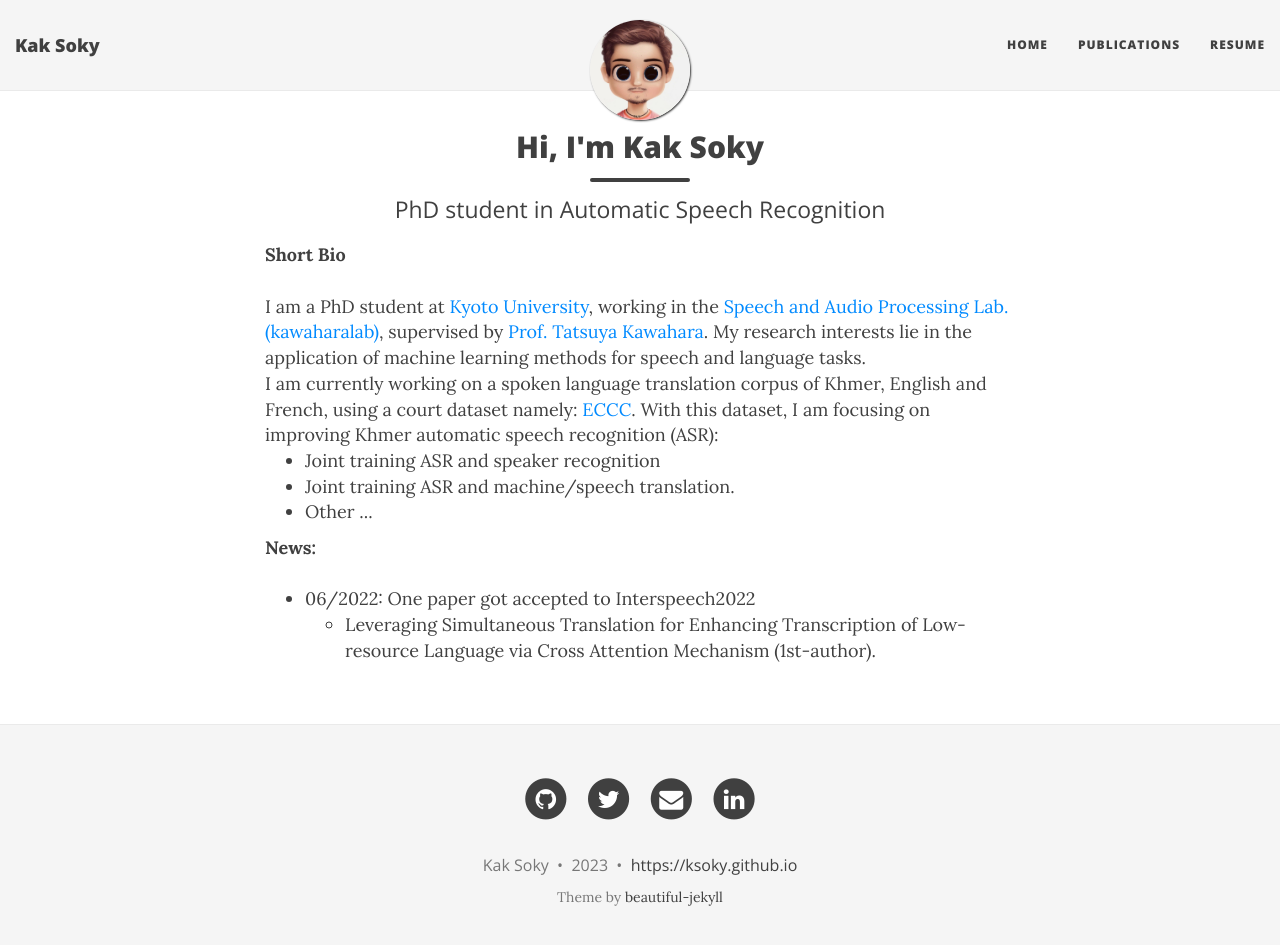
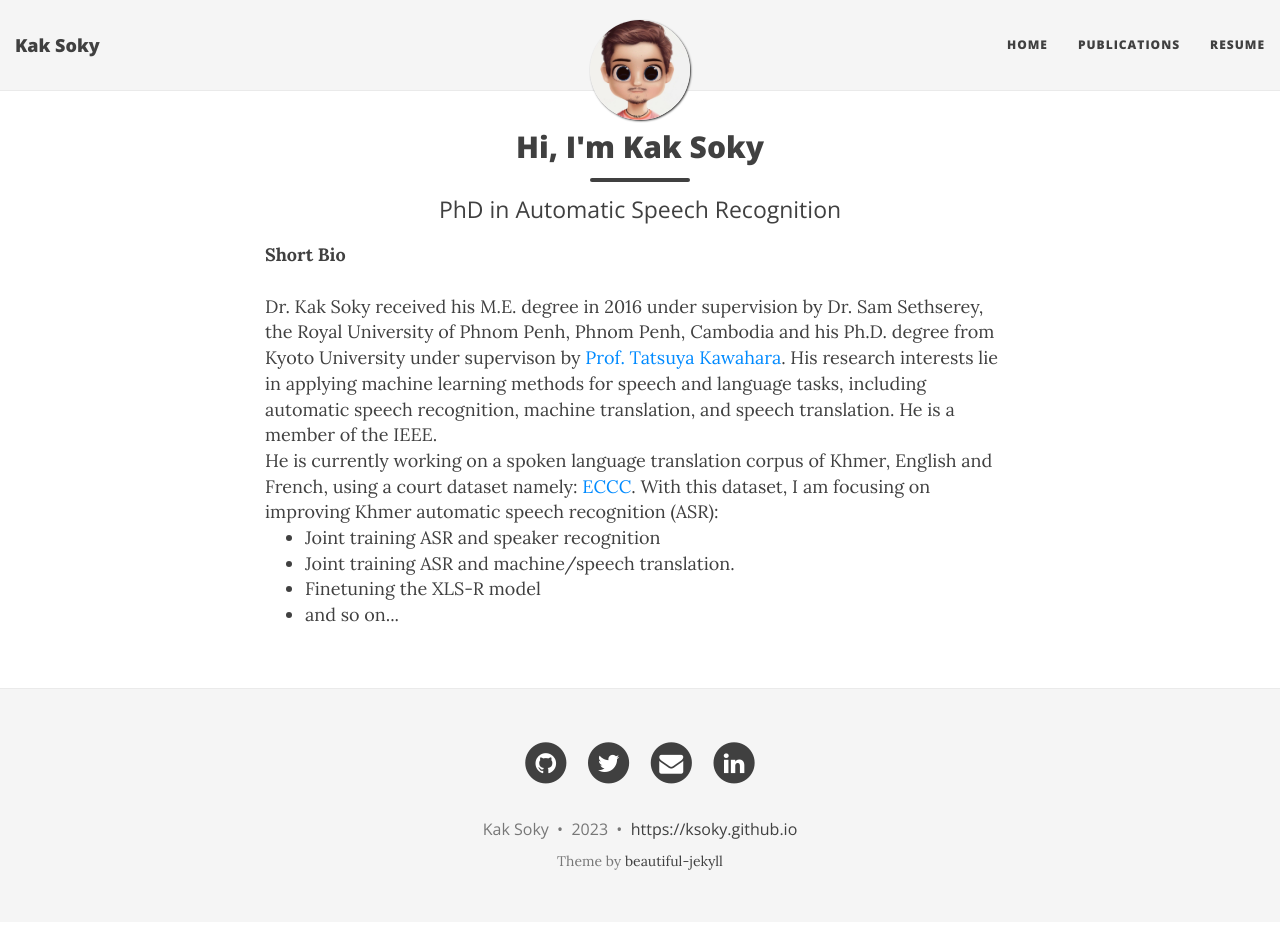
Before and after one commit to ksoky/ksoky.github.io, a Jekyll site: the page built from index.html, in a window 1280 px wide and 958 px high. Shown: the top 945 px of the window. Built offline with Jekyll 4.4.1, drawn with Linux system fonts in a browser that asks for light colours; nearby versions of some CDN libraries; the list of posts is cut into pages by our own code.

Commit message:
Update index.html
update bio

```diff
--- a/index.html
+++ b/index.html
@@ -1,23 +1,21 @@
 ---
 layout: page
 title: Hi, I'm Kak Soky <!-- (勝 初期) -->
-subtitle: PhD student in Automatic Speech Recognition
+subtitle: PhD in Automatic Speech Recognition
 use-site-title: true
 ---
 
 <b>Short Bio</b><br />
-<br>I am a PhD student at <a href="https://www.i.kyoto-u.ac.jp/en/">Kyoto University</a>, working in the <a
-	href="http://sap.ist.i.kyoto-u.ac.jp">Speech and Audio Processing Lab. (kawaharalab)</a>, supervised by <a
-	href="http://sap.ist.i.kyoto-u.ac.jp/members/kawahara/">Prof. Tatsuya Kawahara</a>. My research interests lie in the application of machine learning
-methods for speech and language tasks.
-<br>I am currently working on a spoken language translation corpus of Khmer, English and French, using a court dataset namely: <a href="https://www.eccc.gov.kh/en">ECCC</a>. With this dataset, I am focusing on improving Khmer automatic speech recognition (ASR): <br />
+<br> Dr. Kak Soky received his M.E. degree in 2016 under supervision by Dr. Sam Sethserey, the Royal University of Phnom Penh, Phnom Penh, Cambodia and his Ph.D. degree from Kyoto University under supervison by <a href="http://sap.ist.i.kyoto-u.ac.jp/members/kawahara/">Prof. Tatsuya Kawahara</a>. His research interests lie in applying machine learning methods for speech and language tasks, including automatic speech recognition, machine translation, and speech translation. He is a member of the IEEE.
+<br>He is currently working on a spoken language translation corpus of Khmer, English and French, using a court dataset namely: <a href="https://www.eccc.gov.kh/en">ECCC</a>. With this dataset, I am focusing on improving Khmer automatic speech recognition (ASR): <br />
 <ul>
 	<li>Joint training ASR and speaker recognition</li>
 	<li>Joint training ASR and machine/speech translation.</li>
-	<li>Other ...</li>
+	<li>Finetuning the XLS-R model</li>
+	<li>and so on...</li>
 </ul>
 
-
+<!--
 <b>News:</b><br><br>
 
 <ul>
@@ -25,4 +23,4 @@ methods for speech and language tasks.
 		<ul>
 			<li>Leveraging Simultaneous Translation for Enhancing Transcription of Low-resource Language via Cross Attention Mechanism (1st-author).</li>
 		</ul>
-</ul>
+</ul> -->
```
